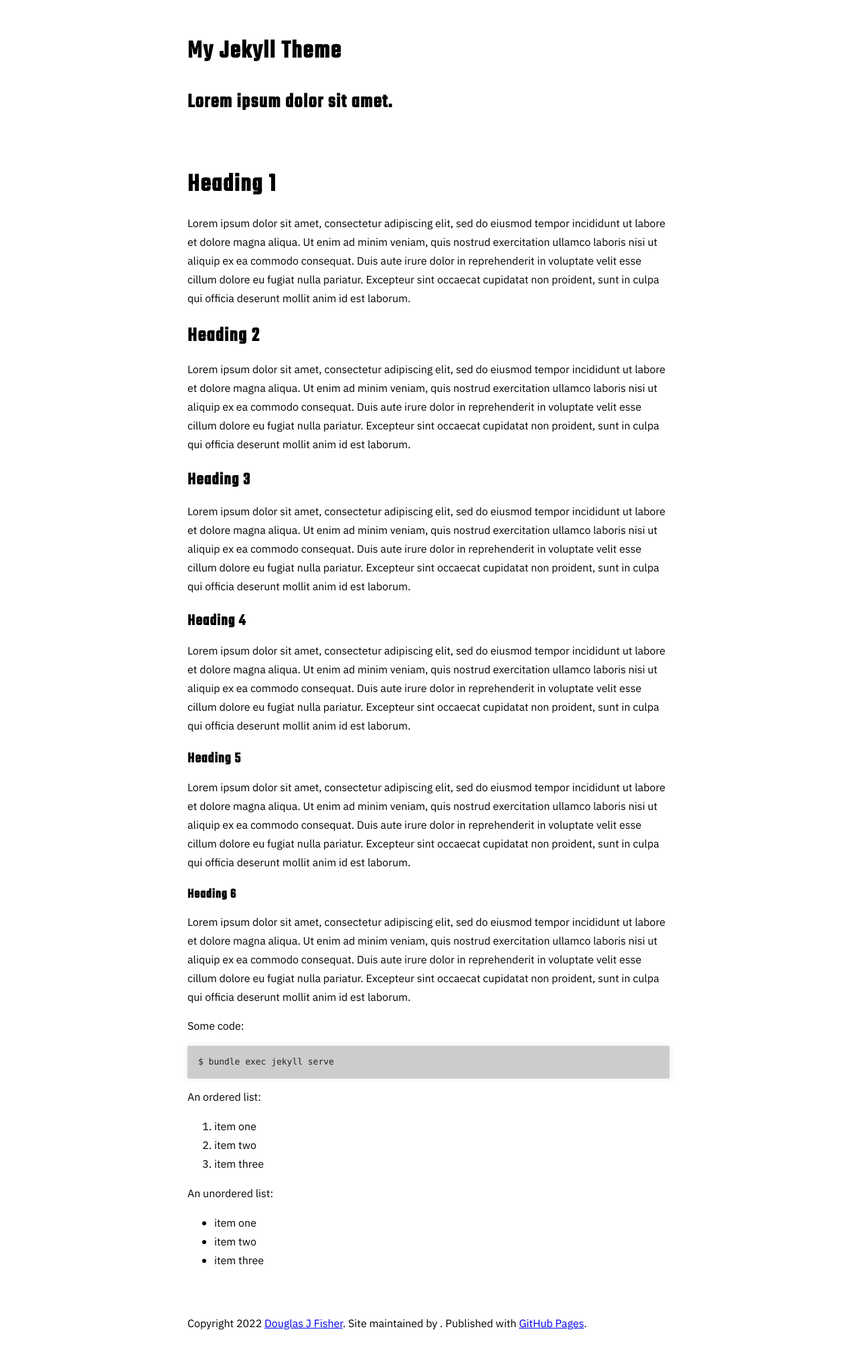
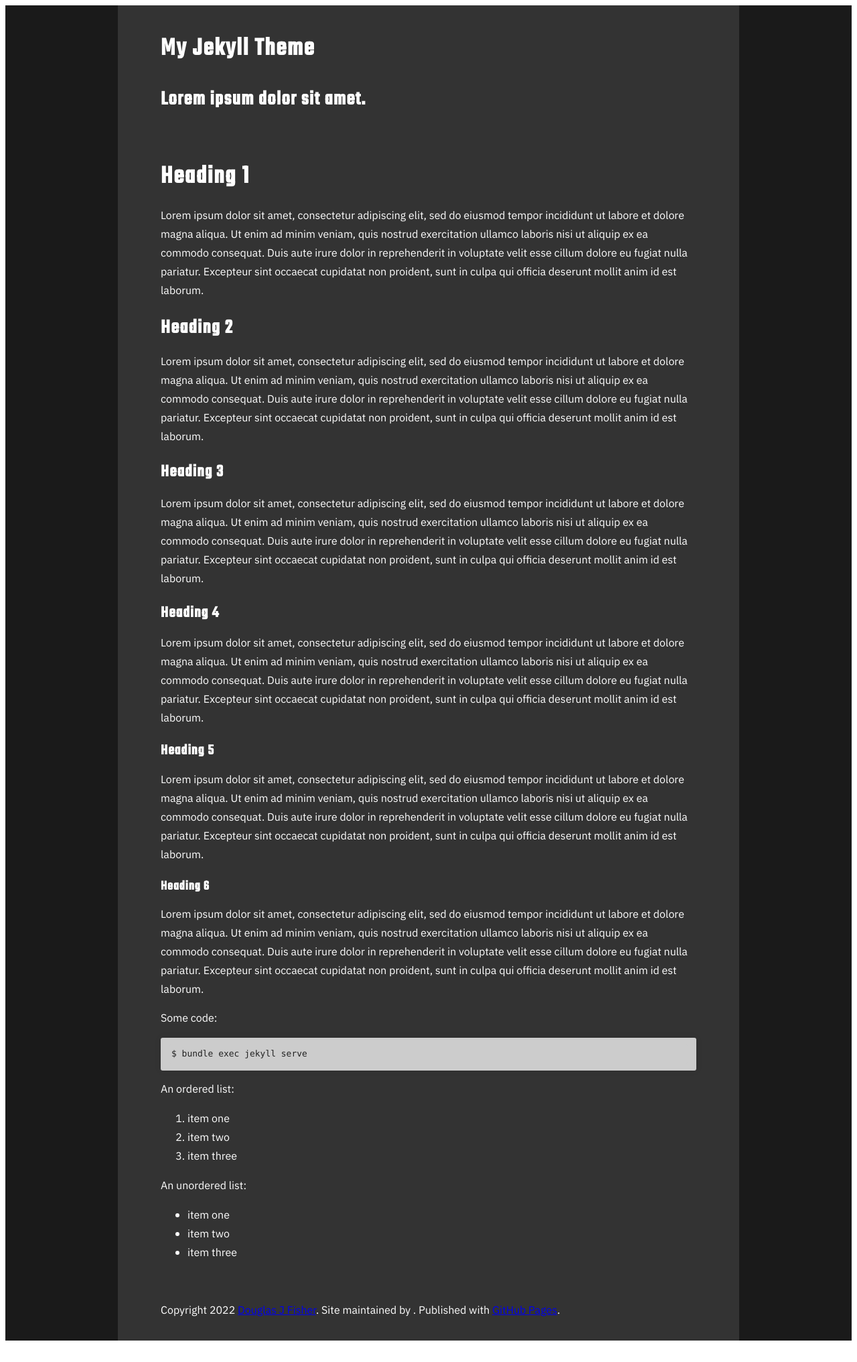
Before and after one commit to dfisher95350/jekyll-theme, a Jekyll site: the page built from index.md, in a window 1280 px wide. Shown: the whole page at 67% size. Built offline with Jekyll 4.4.1, drawn with Linux system fonts in a browser that asks for light colours; after the commit the page ends 2009 px from its top, so only the background shows below that.

Commit message:
#1 Switching to dark theme.

```diff
--- a/_sass/color.scss
+++ b/_sass/color.scss
@@ -97,6 +97,15 @@ $standard-lightslategray: #778899;
 $standard-silver: #c0c0c0;
 $standard-slategray: #708090;
 $standard-white: #ffffff;
+$black-light-plus-1: #1a1a1a;
+$black-light-plus-2: #333333;
+$black-light-plus-3: #4d4d4d;
+$black-light-plus-4: #666666;
+$black-light-plus-5: #808080;
+$black-light-plus-6: #999999;
+$black-light-plus-7: #b3b3b3;
+$black-light-plus-8: #cccccc;
+$black-light-plus-9: #e6e6e6;
 
 // GREEN
 
--- a/_sass/layout.scss
+++ b/_sass/layout.scss
@@ -2,11 +2,15 @@
 
 .outer {
   width: 100%;
+  color: $standard-white;
+  background: $black-light-plus-1;
 }
 
 .inner {
   position: relative;
-  max-width: 720px;
-  padding: 20px 10px;
+  max-width: 50rem;
+  padding: 1rem 4rem;
   margin: 0 auto;
+  color: $standard-white;
+  background: $black-light-plus-2;
 }
```
